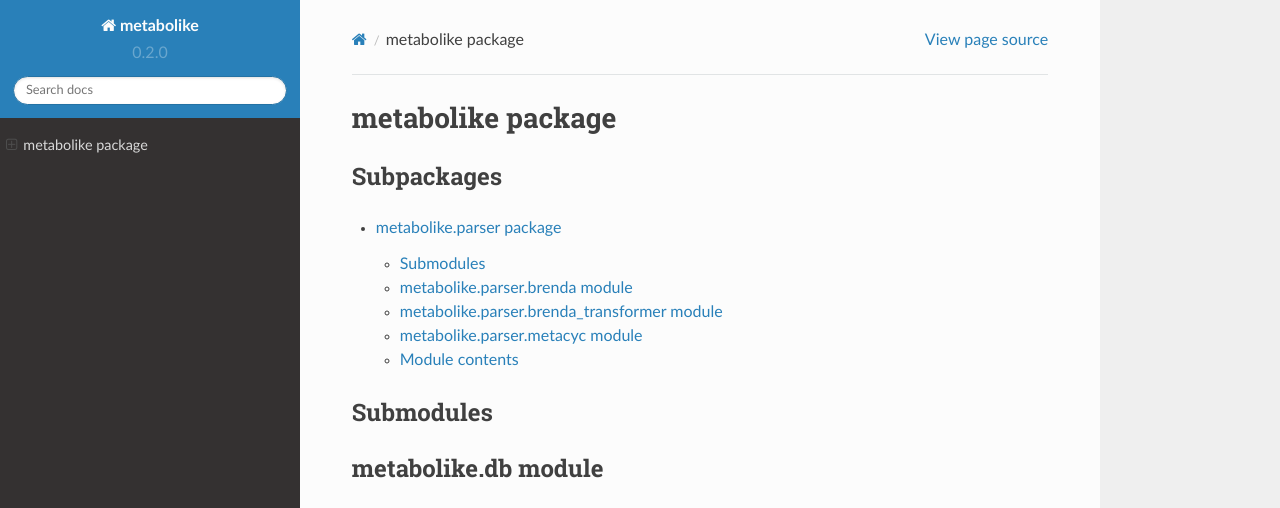
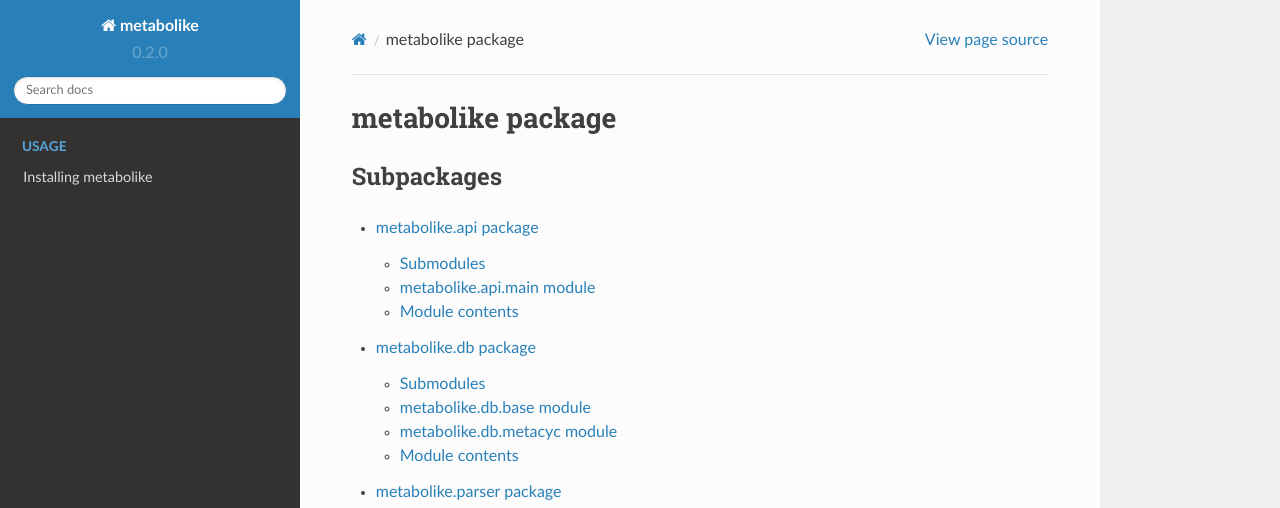
Before and after one commit to y1zhou/metabolike, a Sphinx documentation site: the page built from docs/source/metabolike.rst, in a window 1280 px wide and 1362 px high. Shown: the top 508 px of the window. Built offline with Sphinx 7.4.7 and the Read the Docs theme 2.0.0, drawn with Linux system fonts in a browser that asks for light colours; some of the changed text lies outside the part shown; grey boxes are pictures that could not be loaded.

Commit message:
docs: docstring changes per sphinx (rst) requirements

```diff
--- a/docs/source/metabolike.rst
+++ b/docs/source/metabolike.rst
@@ -7,15 +7,25 @@
 .. toctree::
    :maxdepth: 4
 
+   metabolike.api
+   metabolike.db
    metabolike.parser
 
 Submodules
 ----------
 
-metabolike.db module
---------------------
+metabolike.config module
+------------------------
 
-.. automodule:: metabolike.db
+.. automodule:: metabolike.config
+   :members:
+   :undoc-members:
+   :show-inheritance:
+
+metabolike.main module
+----------------------
+
+.. automodule:: metabolike.main
    :members:
    :undoc-members:
    :show-inheritance:
```
Also changed, not shown: README.rst (+6 -1 lines), docs/index.rst (+3 -11 lines), docs/source/metabolike.api.rst (added, +21 -0 lines), docs/source/metabolike.db.rst (added, +29 -0 lines), docs/usage/installation.rst (added, +13 -0 lines), docs/_static/metabolike_schema.svg (added), docs/_static/metacyc_schema.svg (deleted), 3 other files.
